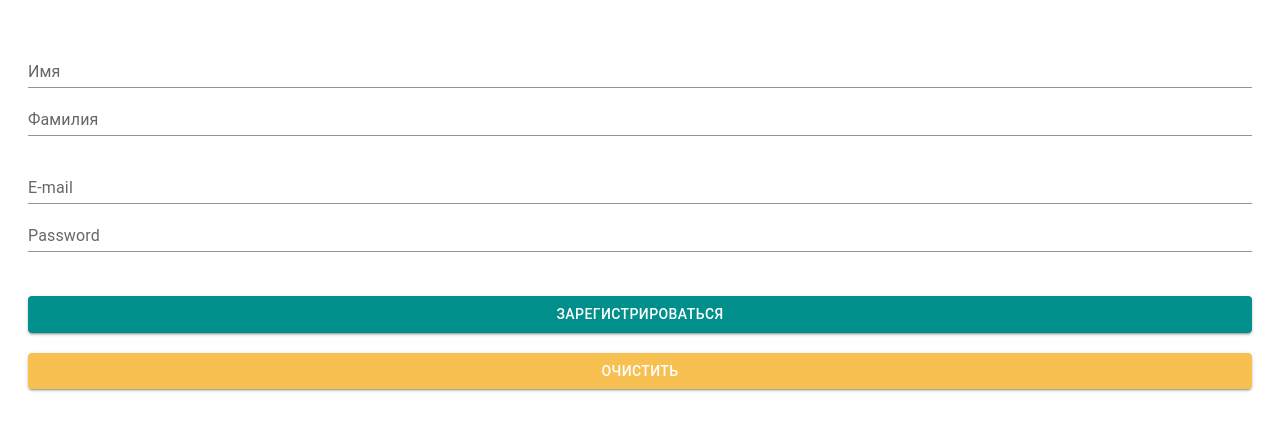
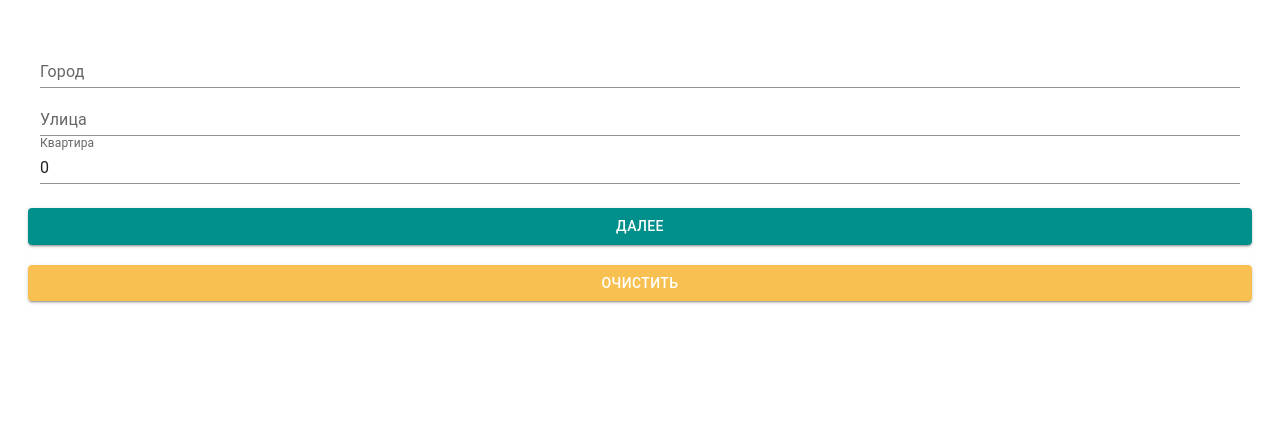
Before and after one commit to Maverick0008/archakov-tutorial, a React (Create React App) app: page /address in a window 1280 px wide. Shown: the top 430 px of the page. Built offline with nearby package versions, Linux system fonts and the light colour scheme.

Commit message:
first commit

```diff
--- a/src/index.css
+++ b/src/index.css
@@ -5,6 +5,7 @@ body {
     sans-serif;
   -webkit-font-smoothing: antialiased;
   -moz-osx-font-smoothing: grayscale;
+
   padding: 40px;
 }
 
@@ -16,3 +17,6 @@ code {
 .row {
  margin: 20px;
 }
+.buttons {
+  justify-content: space-between;
+}
--- a/src/index.js
+++ b/src/index.js
@@ -3,7 +3,7 @@ import ReactDOM from "react-dom";
 import "./index.css";
 import App from "./tutorial-8/App";
 import "bootstrap/dist/css/bootstrap.min.css";
-import { BrowserRouter} from "react-router-dom";
+import { BrowserRouter } from "react-router-dom";
 ReactDOM.render(
   <React.StrictMode>
     <BrowserRouter>
--- a/src/tutorial-8/App.js
+++ b/src/tutorial-8/App.js
@@ -1,89 +1,24 @@
 import React, { useState } from "react";
+import Address from "./components/Address";
+import PersonalInfoForm from "./components/PersonalInfoForm";
+import { Route, Routes, useNavigate } from "react-router-dom";
+import Result from "./components/Result";
 
-import { useForm } from "react-hook-form";
+const App = () => {
+    const [formValues, setFormValues] = useState({})
+    const history = useNavigate()
 
-import { TextField, Button } from "@mui/material";
-import {yupResolver} from '@hookform/resolvers/yup'
-
-import * as yup from "yup";
-const scheme = yup.object().shape({
-    firstName: yup.string().min(2, 'Имя должно быть больше 2-х символов').required("Обязательно!"),
-    lastName: yup.string().min(3, 'Фамилия должна быть больше 3-х символов').required("Обязательно!"),
-    email: yup.string().email('Неверная почта!').required('Укажите почту'),
-    password: yup.string().when('email', {
-        is: (value) => value.includes('@'),
-        then: yup.string().min(6).max(32)
-    })
-})
-const App = () => {
-  const { register, handleSubmit, formState, reset } = useForm({
-      resolver: yupResolver(scheme)
-  });
-  const onSubmit = (values) => console.log(values);
-
+    const nextStep = (name) => {
+        history(name)
+    }
+    console.log('Main Form', formValues)
   return (
     <>
-      <div className="row">
-        <TextField
-          {...register("firstName")}
-          helperText={
-            formState.errors.firstName && formState.errors.firstName.message
-          }
-          error={!!formState.errors.firstName}
-          name="firstName"
-          variant="standard"
-          label="Имя"
-          fullWidth
-        />
-        <TextField
-          {...register("lastName")}
-          helperText={
-            formState.errors.lastName && formState.errors.lastName.message
-          }
-          error={!!formState.errors.lastName}
-          name="lastName"
-          variant="standard"
-          label="Фамилия"
-          fullWidth
-        />
-      </div>
-
-      <div className="row">
-        <TextField
-          {...register("email")}
-          helperText={
-            formState.errors.email && formState.errors.email.message
-          }
-          error={!!formState.errors.email}
-          name="email"
-          variant="standard"
-          label="E-mail"
-          fullWidth
-        />
-        <TextField
-        {...register("password")}
-        helperText={
-          formState.errors.password && formState.errors.password.message
-        }
-        error={!!formState.errors.password}
-          name="password"
-          type="password"
-          variant="standard"
-          label="Password"
-          fullWidth
-        />
-      </div>
-      <br />
-      <div className="row">
-        <Button style={{backgroundColor: "#018F8C"}} onClick={handleSubmit(onSubmit)} variant="contained">
-          Зарегистрироваться
-        </Button>
-      </div>
-      <div className="row">
-        <Button style={{backgroundColor: "#F7C050"}} onClick={() => reset({firstName: '', lastName: '', email: '', password: ''})} variant="contained" color="secondary">
-          Очистить
-        </Button>
-      </div>
+      <Routes>
+        <Route path="/" exact element={<PersonalInfoForm nextStep={nextStep} setFormValues={setFormValues} />} />
+        <Route path="/address" element={<Address setFormValues={setFormValues} nextStep={nextStep} />} />
+        <Route path="/result" element={<Result formValues={formValues} />} />
+      </Routes>
     </>
   );
 };
--- /dev/null
+++ b/src/tutorial-8/components/Address.jsx
@@ -0,0 +1,87 @@
+import React from "react";
+import { useForm } from "react-hook-form";
+
+import { TextField, Button } from "@mui/material";
+import { yupResolver } from "@hookform/resolvers/yup";
+
+import * as yup from "yup";
+const scheme = yup.object().shape({
+  city: yup.string().required("Укажите город!"),
+  street: yup.string().required("Укажите улицу!"),
+  appartment: yup.number().required("Укажите квартиру!"),
+});
+const Address = ({nextStep, setFormValues}) => {
+  const { register, handleSubmit, formState, reset } = useForm({
+      defaultValues: {
+          city: '',
+          street: '',
+          appartment: 0
+      },
+    resolver: yupResolver(scheme),
+  });
+  const onSubmit = (values) => {
+    setFormValues(prev => {
+        return {...prev, ...values}
+    })
+    nextStep('result')
+  };
+  return (
+    <div>
+      <TextField
+        {...register("city")}
+        helperText={formState.errors.city && formState.errors.city.message}
+        error={!!formState.errors.city}
+        name="city"
+        variant="standard"
+        label="Город"
+        fullWidth
+      />
+      <TextField
+        {...register("street")}
+        helperText={formState.errors.street && formState.errors.street.message}
+        error={!!formState.errors.street}
+        name="street"
+        variant="standard"
+        label="Улица"
+        fullWidth
+      />
+      <TextField
+        {...register("appartment")}
+        helperText={
+          formState.errors.appartment && formState.errors.appartment.message
+        }
+        error={!!formState.errors.appartment}
+        name="appartment"
+        variant="standard"
+        label="Квартира"
+        fullWidth
+      />
+
+      <br />
+      <br />
+      <div className="row">
+        <Button
+          style={{ backgroundColor: "#018F8C" }}
+          onClick={handleSubmit(onSubmit)}
+          variant="contained"
+        >
+          Далее
+        </Button>
+      </div>
+      <div className="row buttons">
+        <Button
+          style={{ backgroundColor: "#F7C050" }}
+          onClick={() =>
+            reset({ city: "", street: "", appartment: ""})
+          }
+          variant="contained"
+          color="secondary"
+        >
+          Очистить
+        </Button>
+      </div>
+    </div>
+  );
+};
+
+export default Address;
--- /dev/null
+++ b/src/tutorial-8/components/PersonalInfoForm.jsx
@@ -0,0 +1,107 @@
+import React from "react";
+import { useForm } from "react-hook-form";
+
+import { TextField, Button } from "@mui/material";
+import { yupResolver } from "@hookform/resolvers/yup";
+
+import * as yup from "yup";
+const scheme = yup.object().shape({
+  firstName: yup
+    .string()
+    .min(2, "Имя должно быть больше 2-х символов")
+    .required("Обязательно!"),
+  lastName: yup
+    .string()
+    .min(3, "Фамилия должна быть больше 3-х символов")
+    .required("Обязательно!"),
+  email: yup.string().email("Неверная почта!").required("Укажите почту"),
+  password: yup.string().when("email", {
+    is: (value) => value.includes("@"),
+    then: yup.string().min(6).max(32),
+  }),
+});
+const PersonalInfoForm = ({nextStep, setFormValues}) => {
+  const { register, handleSubmit, formState, reset } = useForm({
+    resolver: yupResolver(scheme),
+  });
+  const onSubmit = (values) => {
+    setFormValues(values)
+    nextStep('address')
+  };
+  return (
+    <div>
+      <div className="row">
+        <TextField
+          {...register("firstName")}
+          helperText={
+            formState.errors.firstName && formState.errors.firstName.message
+          }
+          error={!!formState.errors.firstName}
+          name="firstName"
+          variant="standard"
+          label="Имя"
+          fullWidth
+        />
+        <TextField
+          {...register("lastName")}
+          helperText={
+            formState.errors.lastName && formState.errors.lastName.message
+          }
+          error={!!formState.errors.lastName}
+          name="lastName"
+          variant="standard"
+          label="Фамилия"
+          fullWidth
+        />
+      </div>
+
+      <div className="row">
+        <TextField
+          {...register("email")}
+          helperText={formState.errors.email && formState.errors.email.message}
+          error={!!formState.errors.email}
+          name="email"
+          variant="standard"
+          label="E-mail"
+          fullWidth
+        />
+        <TextField
+          {...register("password")}
+          helperText={
+            formState.errors.password && formState.errors.password.message
+          }
+          error={!!formState.errors.password}
+          name="password"
+          type="password"
+          variant="standard"
+          label="Password"
+          fullWidth
+        />
+      </div>
+      <br />
+      <div className="row">
+        <Button
+          style={{ backgroundColor: "#018F8C" }}
+          onClick={handleSubmit(onSubmit)}
+          variant="contained"
+        >
+          Далее
+        </Button>
+      </div>
+      <div className="row buttons">
+        <Button
+          style={{ backgroundColor: "#F7C050" }}
+          onClick={() =>
+            reset({ firstName: "", lastName: "", email: "", password: "" })
+          }
+          variant="contained"
+          color="secondary"
+        >
+        Очистить
+        </Button>
+      </div>
+    </div>
+  );
+};
+
+export default PersonalInfoForm;
--- /dev/null
+++ b/src/tutorial-8/components/Result.jsx
@@ -0,0 +1,33 @@
+import React from "react";
+import { Paper } from "@mui/material";
+const Result = ({formValues}) => {
+  return (
+    <>
+      <Paper style={{ padding: "30px", fontSize: "25px" }}>
+        <h2 style={{marginBottom: '20px', fontWeight: 'bold'}}>Итоговая информация:</h2>
+        <ul>
+          <li>
+            <b>Имя:</b> {formValues.firstName}
+          </li>
+          <li>
+            <b>Фамилия:</b> {formValues.lastName}
+          </li>
+          <li>
+            <b>Email:</b> {formValues.email}
+          </li>
+          <li>
+            <b>Город:</b> {formValues.city}
+          </li>
+          <li>
+            <b>Улица:</b> {formValues.street}
+          </li>
+          <li>
+            <b>Квартира:</b> {formValues.appartment}
+          </li>
+        </ul>
+      </Paper>
+    </>
+  );
+};
+
+export default Result;
```
